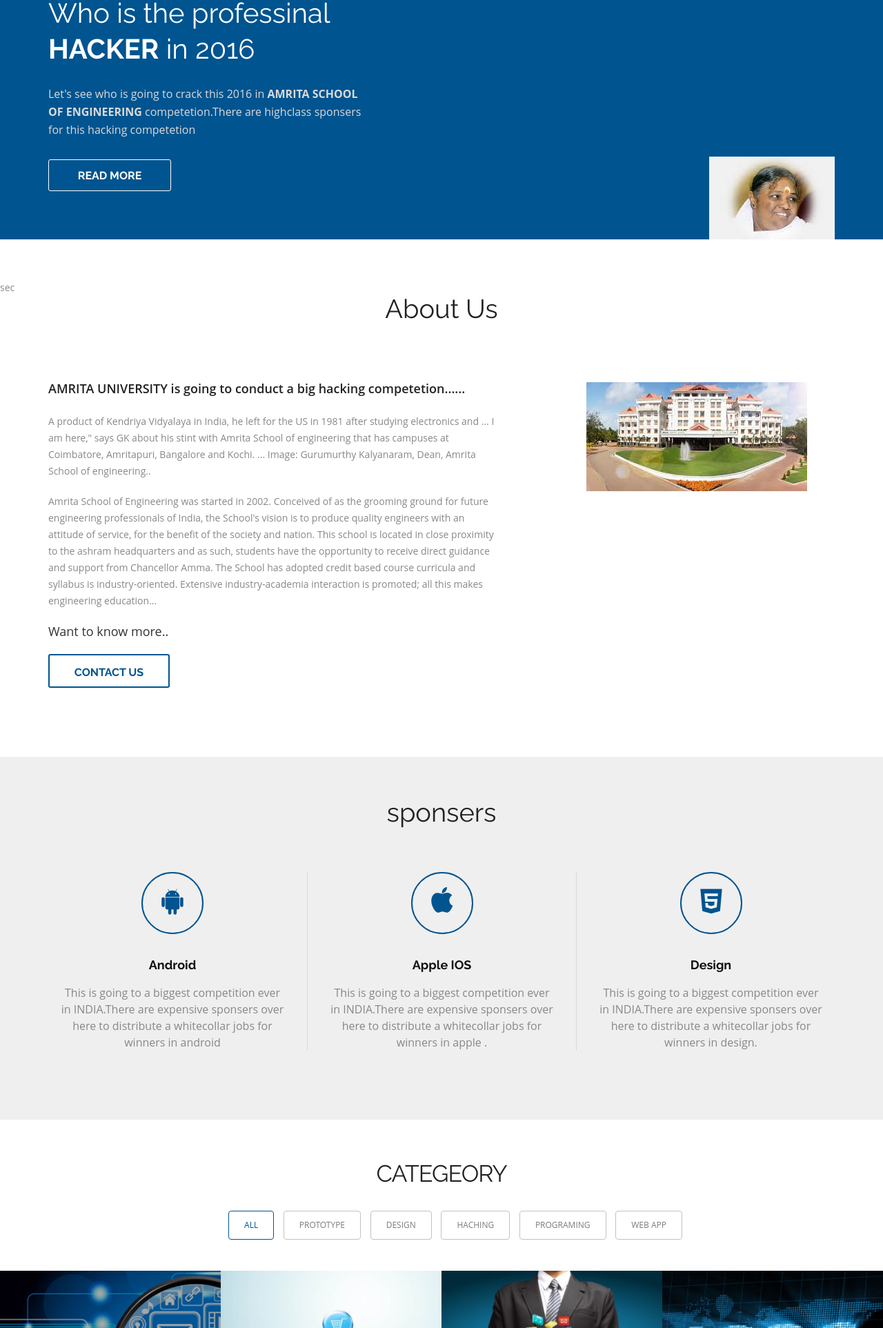
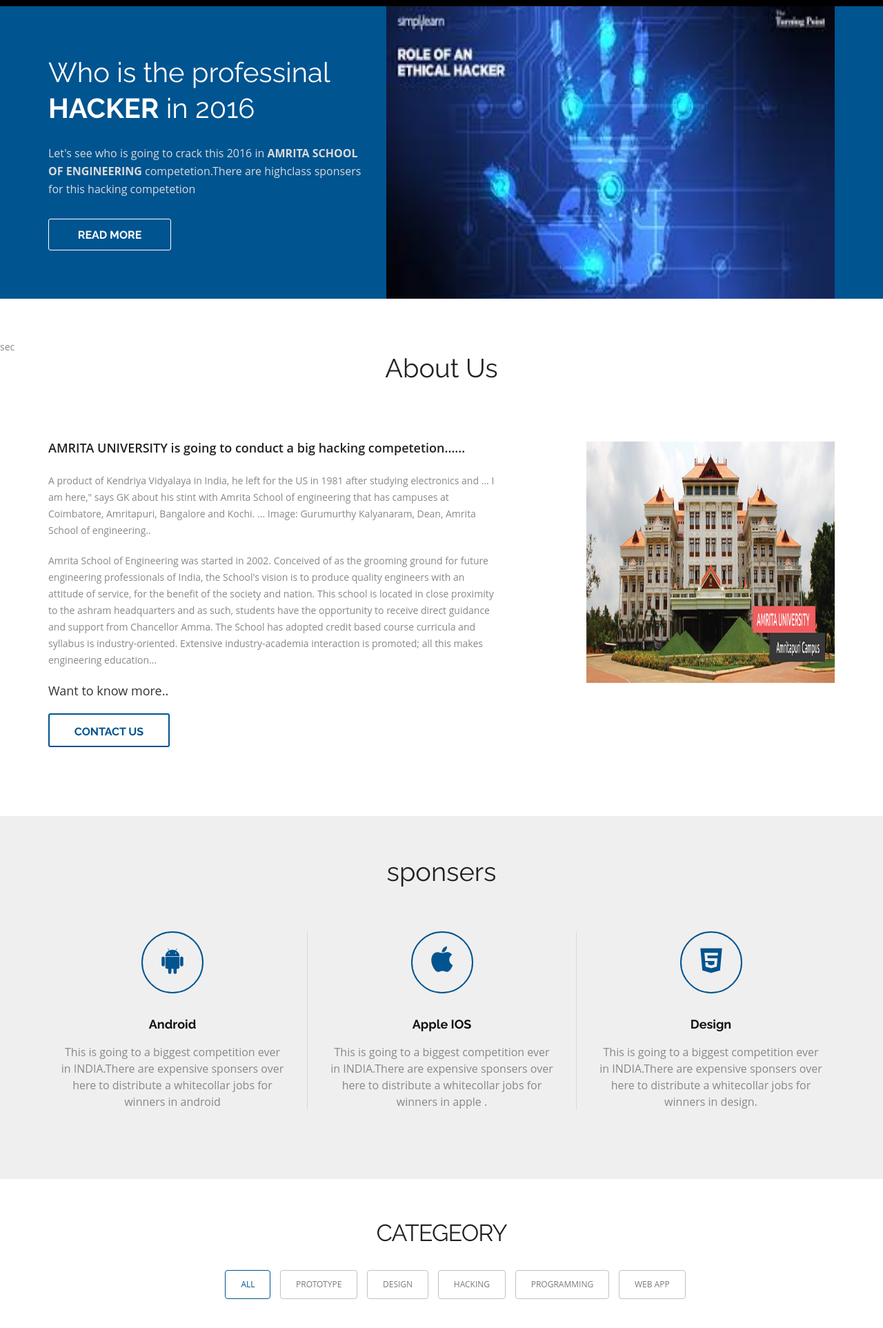
Before and after one commit to akhileshappala/Foss-competition-website, a plain HTML site: page index.html in a window 1280 px wide. Shown: the part 167-2092 px from the top of the page at 69% size. Drawn offline with Linux system fonts and the light colour scheme; files whose address does not match are found by name.

Commit message:
updated one

```diff
--- a/index.html
+++ b/index.html
@@ -4,7 +4,7 @@
 <meta charset="utf-8">
 <meta name="viewport" content="width=device-width, maximum-scale=1">
 <title>Code Force</title>
-<link rel="icon" href="favicon.png" type="image/png">
+<link rel="icon" href="favicon.png" type="img.png">
 <link href="css/bootstrap.min.css" rel="stylesheet" type="text/css">
 <link href="css/style.css" rel="stylesheet" type="text/css">
 <link href="css/font-awesome.css" rel="stylesheet" type="text/css">
@@ -23,7 +23,7 @@
 <header id="header_wrapper">
   <div class="container">
     <div class="header_box">
-      <div class="logo"><a href="#"><img src="img/logo.png" alt="logo"></a></div>
+      <div class="logo"><a href="#"><img src="img/HA.jpeg" alt="HACK A THON"></a></div>
 	  <nav class="navbar navbar-inverse" role="navigation">
       <div class="navbar-header">
         <button type="button" id="nav-toggle" class="navbar-toggle" data-toggle="collapse" data-target="#main-nav"> <span class="sr-only">Toggle navigation</span> <span class="icon-bar"></span> <span class="icon-bar"></span> <span class="icon-bar"></span> </button>
@@ -58,7 +58,7 @@
               <a href="#service" class="read_more2">Read more</a> </div>
           </div>
           <div>
-			<img src="img/amma.jpeg" class="bannerImg zoomIn wow animated" alt="" />
+			<img src="img/H1.jpeg" class="bannerImg zoomIn wow animated" alt=""height="430" width="650" />
 		  </div>
         </div>
       </div>
@@ -73,7 +73,7 @@
     <h2>About Us</h2>
     <div class="inner_section">
 	<div class="row">
-      <div class=" col-lg-14 col-md-14 col-sm-4 col-xs-16 pull-right"><img src="img/clg.jpeg" class="img-circle delay-03s animated wow zoomIn" alt=""></div>
+      <div class=" col-lg-14 col-md-14 col-sm-4 col-xs-16 pull-right"><img src="/home/likewise-open/AMRITAVIDYA/u4cse15111/Desktop/Creative-free-responsive-html5-business-template/img/U2.jpg" class="img-circle delay-03s animated wow zoomIn" alt=""height="350"width="550"></div>
       	<div class=" col-lg-14 col-md-7 col-sm-7 col-xs-12 pull-left">
         	<div class=" delay-01s animated fadeInDown wow animated">
 			<h3>AMRITA UNIVERSITY is going to conduct a big  hacking competetion......</h3><br/>
@@ -161,10 +161,10 @@
           <h5>Design</h5>
           </a></li>
         <li><a class="" href="#" data-filter=".android">
-          <h5>HACHING</h5>
+          <h5>HACKING</h5>
           </a></li>
-        <li><a class="" href="#" data-filter=".apple ios">
-          <h5>PROGRAMING</h5>
+        <li><a class="" href="#" data-filter=".appleIOS">
+          <h5>PROGRAMMING</h5>
           </a></li>
         <li><a class="" href="#" data-filter=".web">
           <h5>Web App</h5>
```
Also changed, not shown: img/H.png (added), img/H1.jpeg (added), img/H2.jpeg (added), img/HA.jpeg (added), img/HACK.png (added), img/PIC HA.jpeg (added), img/U1.jpeg (added), img/U2.jpg (added), img/uni.jpeg (added), 1 other file.
